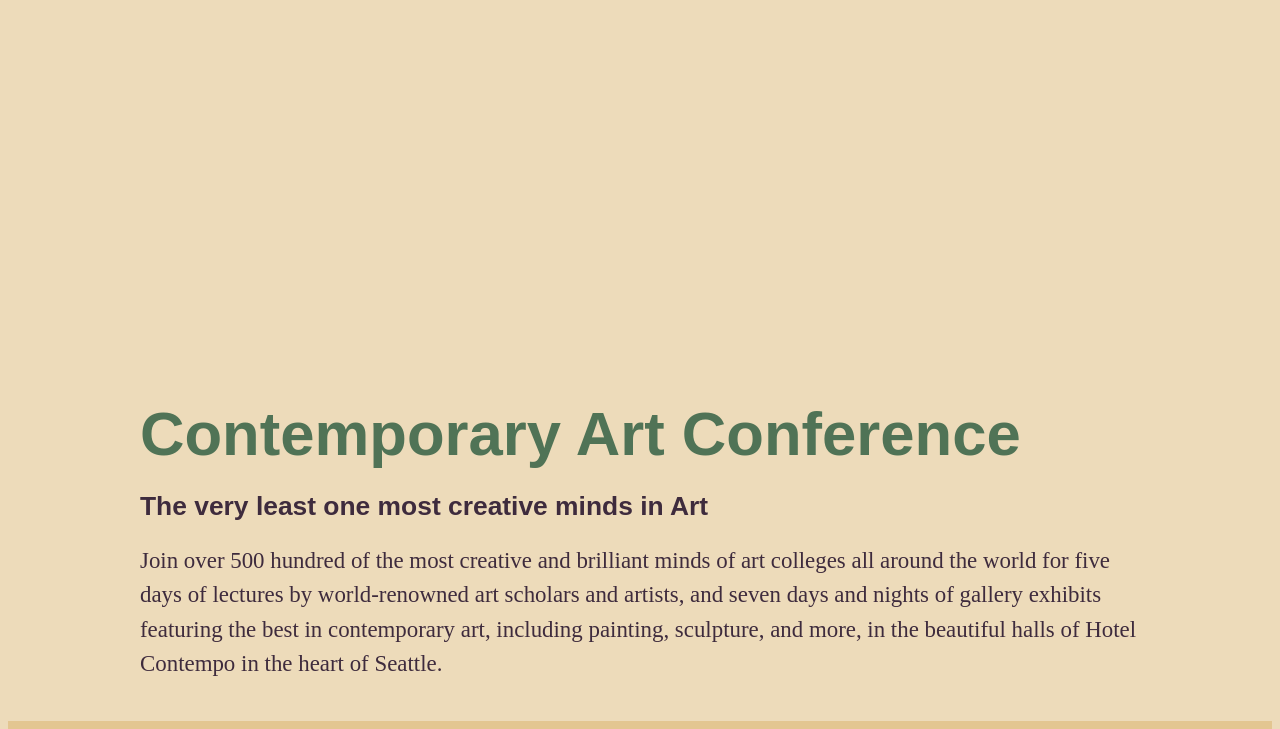
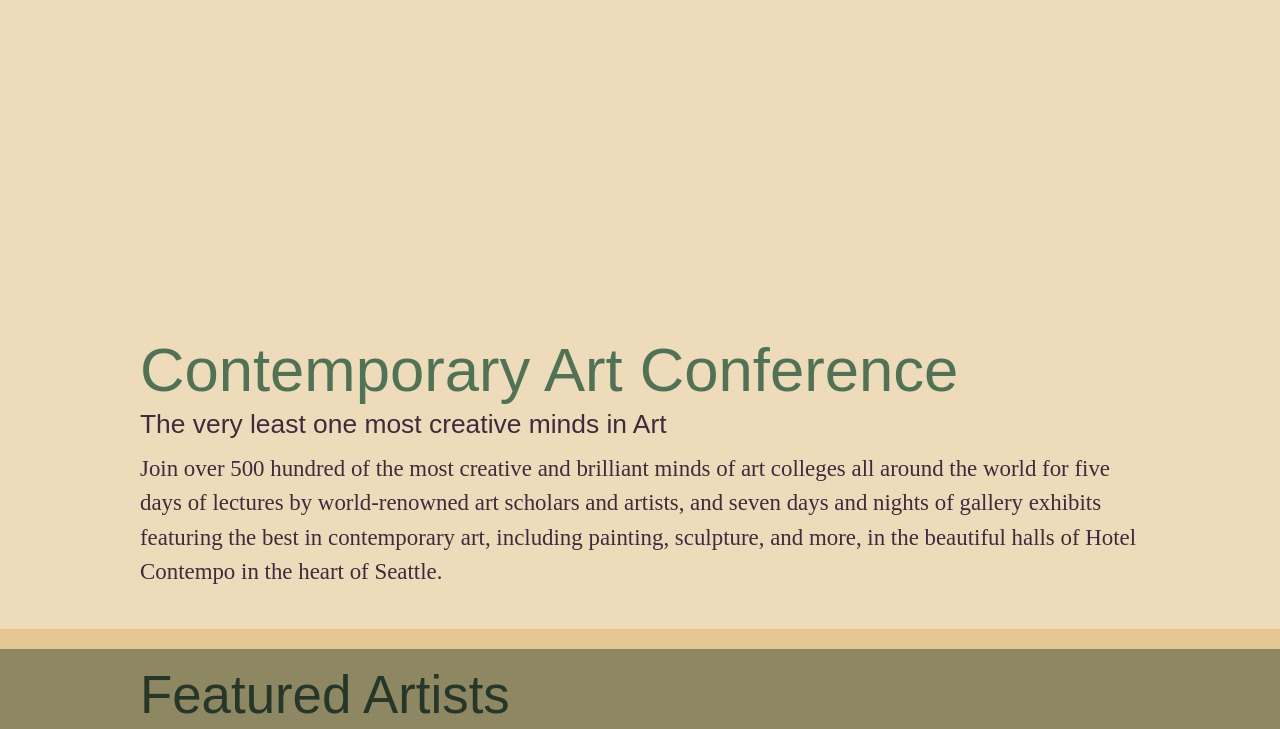
Before and after one commit to tonychern/workflows, a website: page builds/development/index.html in a window 1280 px wide. Shown: the part 71-800 px from the top of the page. Drawn offline with Linux system fonts and the light colour scheme; a web font is replaced by a local one.

Commit message:
Ver 0.1.5 reset .scss on reload

```diff
--- a/components/sass/style.scss
+++ b/components/sass/style.scss
@@ -3,6 +3,7 @@
 
 //Compass imports
 @import "compass";
+@import "compass/reset";
 @import "compass/css3/box-shadow";
 
 //Core partials
```
Also changed, not shown: builds/development/css/style.css, css/style.css.
